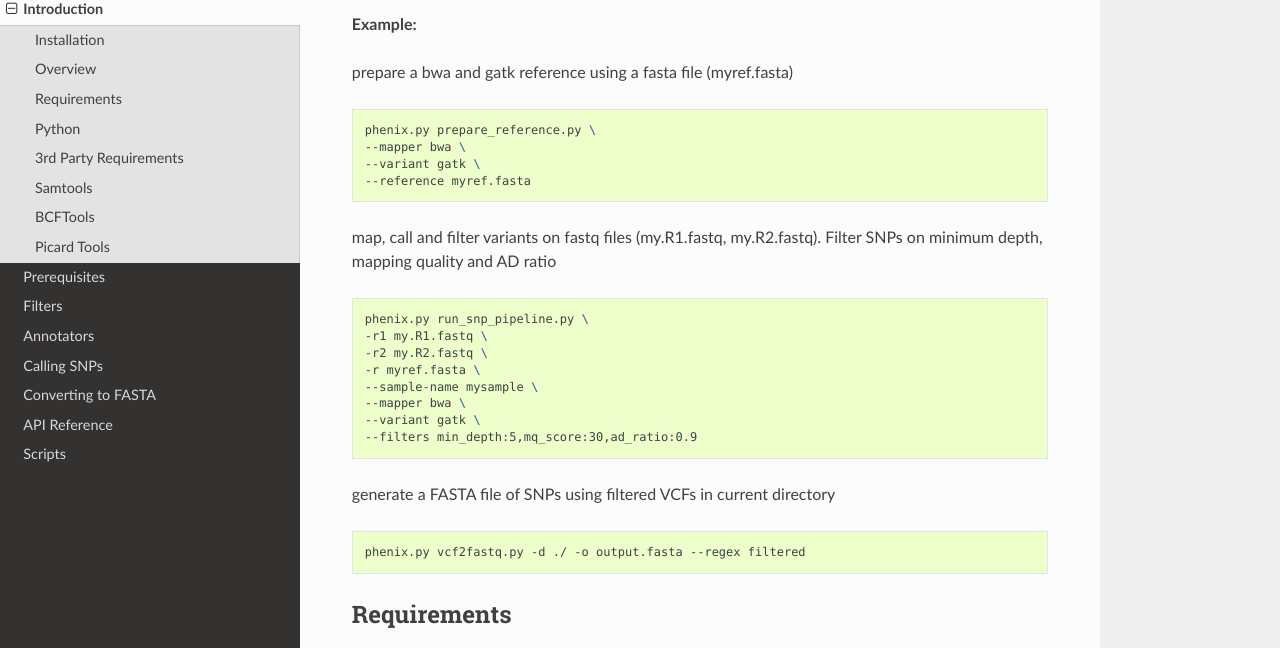
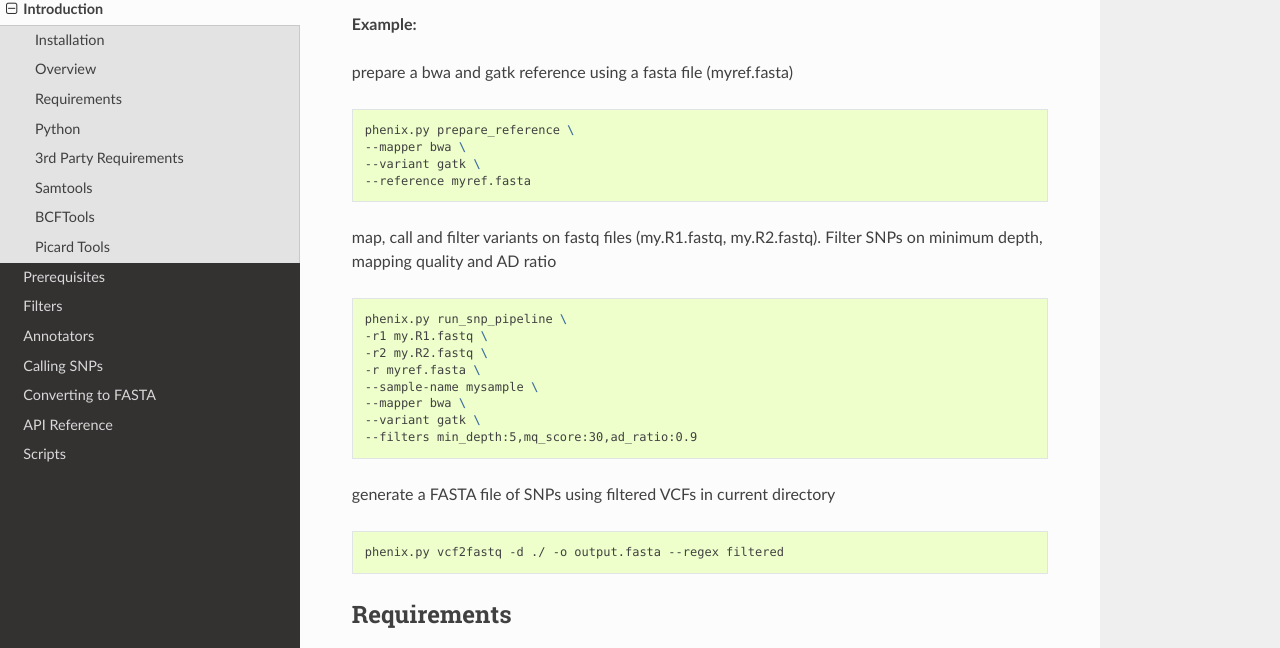
Before and after one commit to ukhsa-collaboration/PHEnix, a Sphinx documentation site: the page built from docs/Introduction.rst, in a window 1280 px wide and 900 px high, scrolled down 853 px. Shown: the part 137-785 px from the top of the window. Built offline with Sphinx 7.4.7 and the Read the Docs theme 2.0.0, drawn with Linux system fonts in a browser that asks for light colours.

Commit message:
Removed ".py" from documentation #11

```diff
--- a/docs/Introduction.rst
+++ b/docs/Introduction.rst
@@ -46,7 +46,7 @@ prepare a bwa and gatk reference using a fasta file (myref.fasta)
 
 .. code-block:: bash
 
-   phenix.py prepare_reference.py \
+   phenix.py prepare_reference \
    --mapper bwa \
    --variant gatk \
    --reference myref.fasta
@@ -55,7 +55,7 @@ map, call and filter variants on fastq files (my.R1.fastq, my.R2.fastq). Filter
 
 .. code-block:: bash
 
-   phenix.py run_snp_pipeline.py \
+   phenix.py run_snp_pipeline \
    -r1 my.R1.fastq \
    -r2 my.R2.fastq \
    -r myref.fasta \
@@ -68,7 +68,7 @@ generate a FASTA file of SNPs using filtered VCFs in current directory
 
 .. code-block:: bash
 
-   phenix.py vcf2fastq.py -d ./ -o output.fasta --regex filtered
+   phenix.py vcf2fastq -d ./ -o output.fasta --regex filtered
 
 Requirements
 ------------
```
